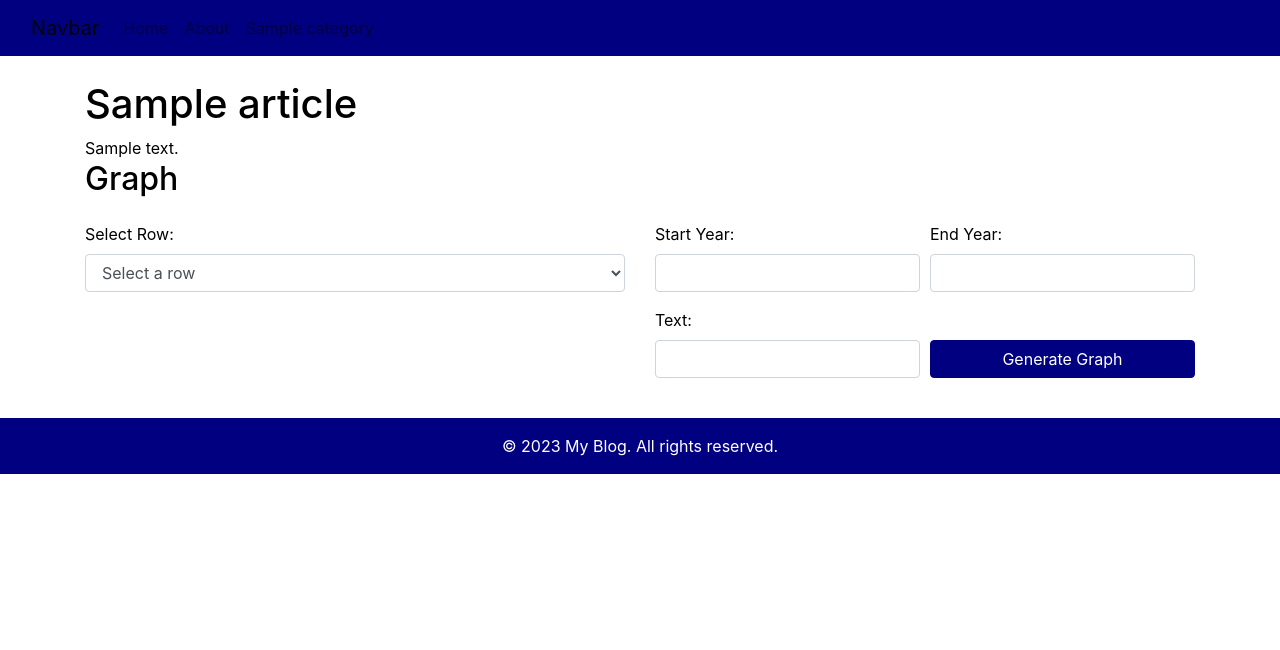
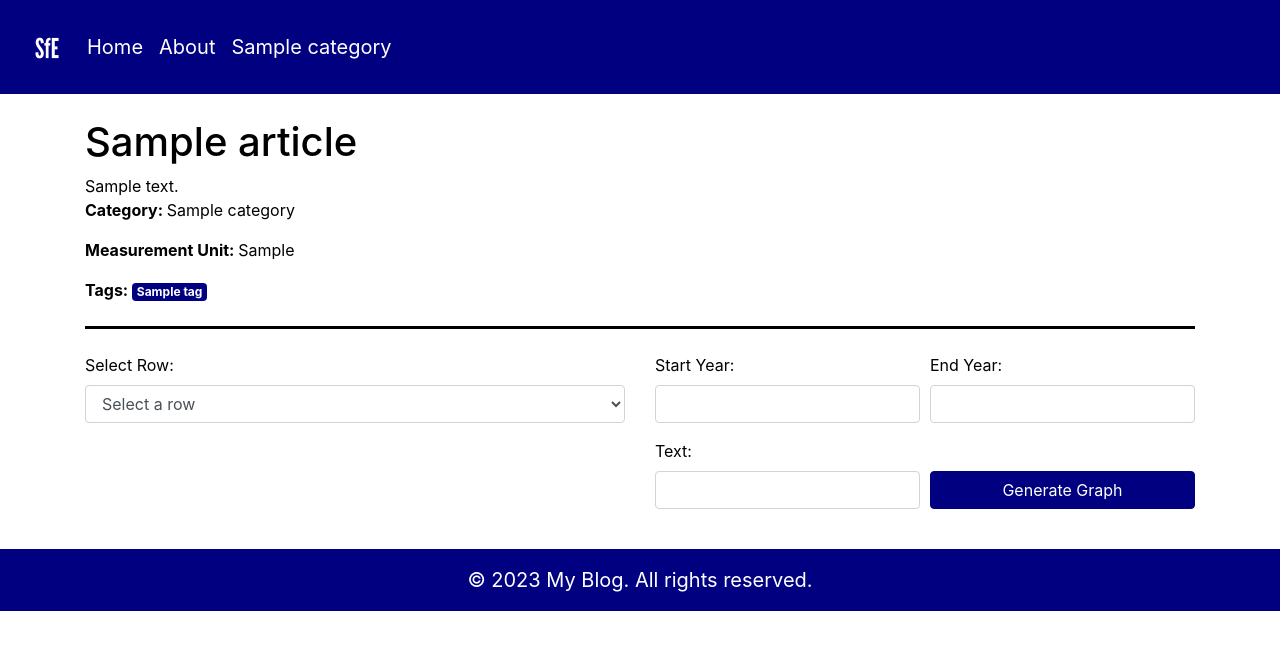
Before and after one commit to Sylteon/StatistikaProVsechny, a Django app: page /blog/article/1/ in a window 1280 px wide. Shown: the top 650 px of the page. Run offline with Django 4.2, Linux system fonts and the light colour scheme; tables that the repository leaves empty hold one stand-in row (values such as "Sample post"); some libraries are stand-ins or nearby versions.

Commit message:
working and ready to deploy web application

```diff
--- a/blog/models.py
+++ b/blog/models.py
@@ -29,10 +29,11 @@ class ExcelFile(models.Model):
 
 class Article(models.Model):
     title = models.CharField(max_length=100, unique=True)
-    perex = models.TextField(max_length=255, null=True, blank=True)
+    perex = models.TextField(max_length=255,default='')
     content = models.TextField()
     tags = models.ManyToManyField(Tag)
     category = models.ForeignKey(Category, on_delete=models.CASCADE)
+    measurement_unit = models.CharField(max_length=50, default='Number')
     excel_file = models.OneToOneField(ExcelFile, on_delete=models.CASCADE, null=True, blank=True)
     api_endpoint = models.OneToOneField(ApiEndpoint, on_delete=models.CASCADE, null=True, blank=True)
 
--- a/blog/views.py
+++ b/blog/views.py
@@ -79,12 +79,14 @@ def check_row_and_years(request):
                     y_values = [result['Scored Labels'] * random.uniform(0.85, 1.05) for result in results]
                     plot_title = results[0]['Typ']
 
+                    navy_blue = '#000080' # Define the navy blue color
+                    line_width = 2.5 # Set the line width for the plot
+
                     # Generate the plot
                     fig, ax = plt.subplots()
-                    ax.plot(x_values, y_values)
+                    ax.plot(x_values, y_values, color=navy_blue, linewidth=line_width)
                     ax.set_title(plot_title)
-                    ax.set_xlabel('Year')
-                    ax.set_ylabel('Scored Labels')
+                    ax.set_ylabel(f'{article.measurement_unit}')
 
                     # Set x-axis ticks to the exact years
                     ax.set_xticks(x_values)
@@ -95,6 +97,9 @@ def check_row_and_years(request):
 
                     # Format y-axis labels to remove decimal values
                     ax.yaxis.set_major_formatter(plt.FuncFormatter(lambda x, _: f'{int(x):,}'))
+
+                    # Add grid lines
+                    ax.grid(True, which='both', linestyle='--', linewidth=0.5, color='lightgrey')
 
                     # Adjust layout to include all text
                     plt.tight_layout()
@@ -188,23 +193,26 @@ def plot_graph(request, id):
                 print(f"Plotting data for row: {selected_row}")
                 print(data.head())
 
+                navy_blue = '#000080' # Define the navy blue color
+                line_width = 2.5 # Set the line width for the plot
+
                 fig, ax = plt.subplots()
                 # Check if the first row contains numeric values
                 if pd.to_numeric(data.index, errors='coerce').notnull().all():
-                    data.plot(ax=ax)  # Use line plot if all values are numeric
+                    data.plot(ax=ax, color=navy_blue, linewidth=line_width)  # Use line plot if all values are numeric
                 else:
-                    data.plot(kind='bar', ax=ax)  # Use bar chart if any value is non-numeric
+                    data.plot(kind='bar', ax=ax, color=navy_blue, linewidth=line_width)  # Use bar chart if any value is non-numeric
 
-                #TODO: Put variables instead of hard-coded values depending on the table
-                ax.set_title(f'Row {selected_row} Data')
-                ax.set_xlabel('Column')
-                ax.set_ylabel('Value')
+                ax.set_title(f"{selected_row}")
+                ax.set_ylabel(F'{article.measurement_unit}')
 
                 # Add labels from the DataFrame
                 ax.set_xticks(range(len(data)))
                 ax.set_xticklabels(data.index, rotation=45, ha='right')
 
-                 # Adjust layout to include all text
+                ax.grid(True, which='both', linestyle='--', linewidth=0.5, color='lightgrey')
+
+                # Adjust layout to include all text
                 plt.tight_layout()
 
                 canvas = FigureCanvas(fig)
--- a/static/css/styles.css
+++ b/static/css/styles.css
@@ -5,18 +5,27 @@ body {
 
 .navbar {
     background-color: #000080;
+    padding: 1.5rem 1rem; /* Increase padding for a bigger header */
 }
 
 .navbar .nav-link {
-    color: #FFFFFF;
+    color: #FFFFFF !important;
+    font-size: 1.25rem; /* Increase font size for nav links */
+}
+
+.navbar .navbar-brand {
+    color: #FFFFFF !important;
+    font-size: 1.5rem; /* Increase font size for brand */
 }
 
 .footer {
     background-color: #000080;
+    padding: 1.5rem 1rem; /* Increase padding for a bigger footer */
 }
 
 .footer .text-white {
     color: #FFFFFF;
+    font-size: 1.25rem; /* Increase font size for footer text */
 }
 
 .card {
@@ -36,3 +45,8 @@ body {
     background-color: #000066;
     border-color: #000066;
 }
+
+.badge-primary {
+    background-color: #000080;
+    color: #FFFFFF;
+}
--- a/templates/blog/article.html
+++ b/templates/blog/article.html
@@ -2,8 +2,15 @@
 {% block content %}
     <h1>{{ article.title }}</h1>
     <div>{{ article.content|safe }}</div>
+    <p><b>Category: </b>{{ article.category }}</p>
+    <p><b>Measurement Unit: </b>{{article.measurement_unit}}</p>
+    <p><b>Tags: </b>
+        {% for tag in article.tags.all %}
+            <span class="badge badge-primary">{{ tag.name }}</span>
+        {% endfor %}
+    </p>
 
-    <h2>Graph</h2>
+    <hr class="my-4" style="border-top: 3px solid #000;">
 
     {% if article.excel_file %}
     <div class="row mt-4">
--- a/templates/blog/article_list.html
+++ b/templates/blog/article_list.html
@@ -4,7 +4,7 @@
 
 <!-- TO DO: Don't display on id but on slug > add slugs -->
     {% if category %}
-        <h1 class="my-4">Articles for Category: {{ category.name }}</h1>
+        <h1 class="my-4">{{ category.name }}</h1>
     {% endif %}
 
     <div class="row">
--- a/templates/blog/base.html
+++ b/templates/blog/base.html
@@ -7,14 +7,14 @@
     {% load static %}
     <link rel="stylesheet" href="https://stackpath.bootstrapcdn.com/bootstrap/4.5.2/css/bootstrap.min.css">
     <link rel="stylesheet" href="{% static 'css/styles.css' %}">
+    <link rel="icon" href="{% static 'images/favicon.png' %}" type="image/x-icon">
     {% block extra_head %}{% endblock %}
-    <title></title>
 </head>
 <body>
     {% block navbar %}
     <nav class="navbar navbar-expand-lg navbar-light">
       <div class="container-fluid">
-          <a class="navbar-brand" href="{% url 'index' %}">Navbar</a>
+          <a class="navbar-brand" href="{% url 'index' %}"><img src="{% static 'images/favicon.png' %}" alt="Favicon"></a>
           <button class="navbar-toggler" type="button" data-bs-toggle="collapse" data-target="#navbarNav" aria-controls="navbarNav" aria-expanded="false" aria-label="Toggle navigation">
               <span class="navbar-toggler-icon"></span>
           </button>
@@ -31,15 +31,14 @@
                           <a class="nav-link" href="{% url 'blog:category' category.id %}">{{ category.name }}</a>
                       </li>
                   {% endfor %}
-
               </ul>
           </div>
       </div>
     </nav>
     {% endblock %}
+
     <div class="container mt-4">
-      {% block content %}
-      {% endblock %}
+        {% block content %}{% endblock %}
     </div>
 
     {% block footer %}
@@ -50,8 +49,6 @@
     </footer>
     {% endblock %}
 
-  {% block extra_js %}
-  {% endblock %}
     <script src="https://code.jquery.com/jquery-3.5.1.slim.min.js"></script>
     <script src="https://cdn.jsdelivr.net/npm/@popperjs/core@2.5.4/dist/umd/popper.min.js"></script>
     <script src="https://stackpath.bootstrapcdn.com/bootstrap/4.5.2/js/bootstrap.min.js"></script>
```
Also changed, not shown: blog/migrations/0011_article_measurement_unit.py (added), media/plot_11_Německo_2025_2036.png, static/images/favicon.png (added). Lines whose indentation alone changed are shown as unchanged.
